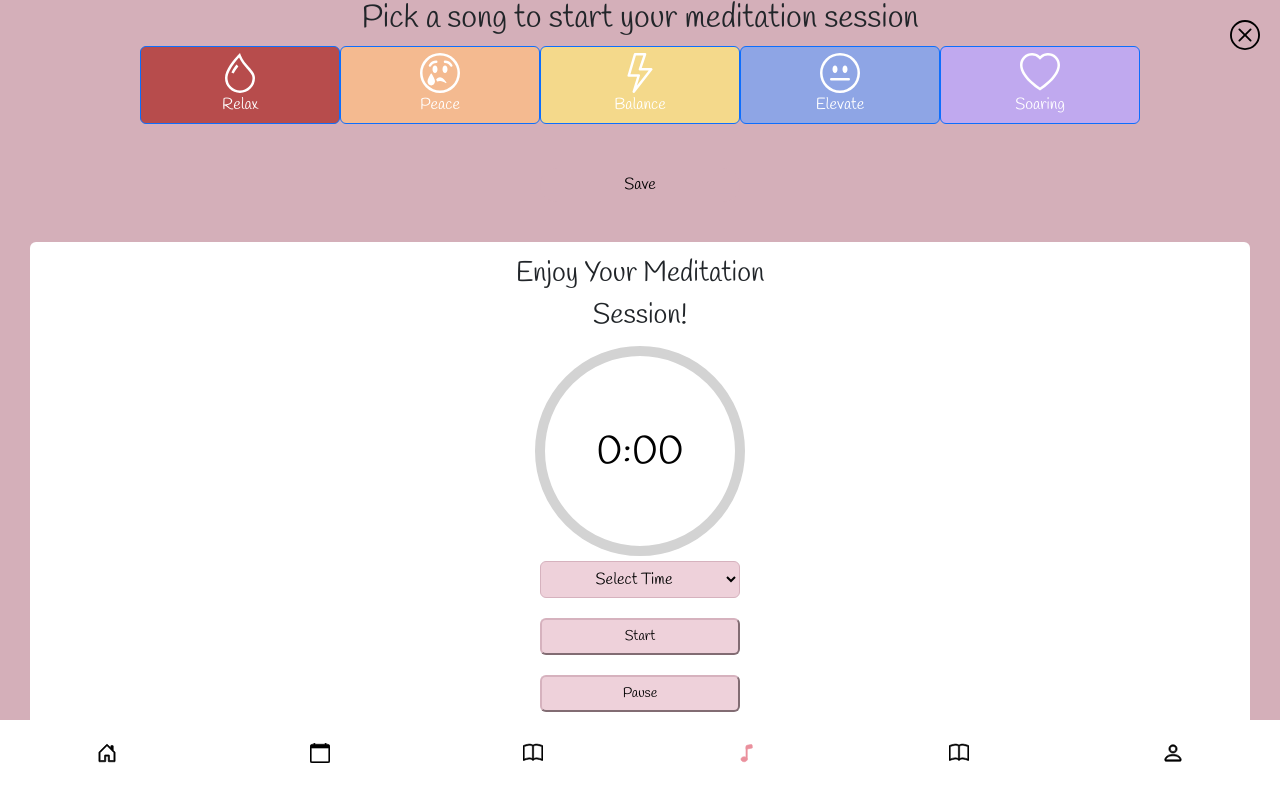
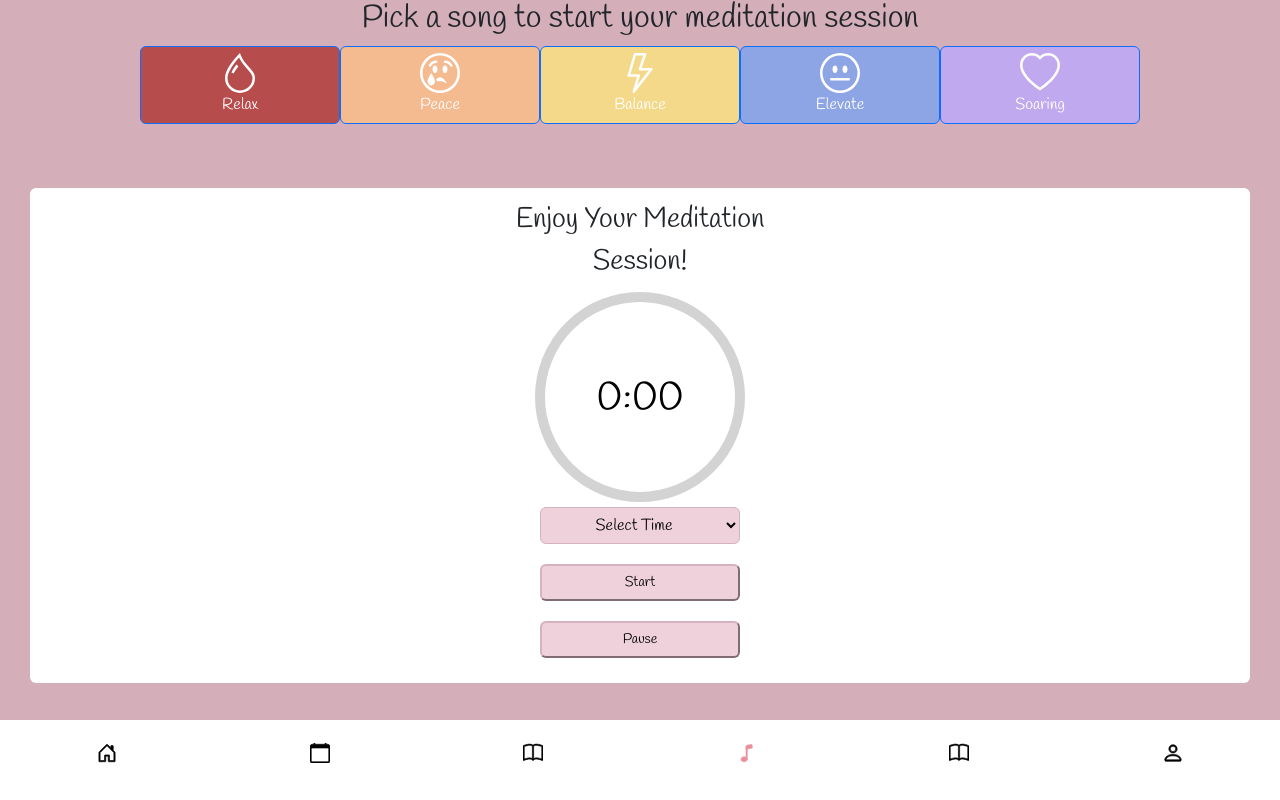
Before and after one commit to paceuniversity/team3spring2024, a React (Create React App) app in the folder moonflo/: page /meditation in a window 1280 px wide. Built offline with nearby package versions, Linux system fonts and the light colour scheme.

Commit message:
updates on the music.js

```diff
--- a/moonflo/src/components/music.css
+++ b/moonflo/src/components/music.css
@@ -18,30 +18,9 @@
     background-color: rgb(87, 86, 86);
     color: white;
 }
-.x-circle-button {
-    position: absolute;
-    top: 20px;
-    right: 20px;
-    background: none;
-    border: none;
-    padding: 0;
-    cursor: pointer;
-    color:black;
-}
+
 .music-content {
     display: flex;
     flex-direction: column;
     align-items: center;
 }
-
-.save-button {
-    margin-top: 10px;
-    padding:5px;
-    background-color: #D4AFB9;
-    border: none;
-    border-radius: 20px;
-}
-.save-button:hover {
-    background-color: #d8dcde;
-    color:black;
-}
--- a/moonflo/src/components/music.js
+++ b/moonflo/src/components/music.js
@@ -39,9 +39,6 @@ const Music = ({ selectedDate, onClose }) => {
   return (
     <div className="music-popup">
       <div className="music-content">
-      <a href="#" onClick={onClose} className="x-circle-button">
-        <BsXCircle size={30}/>
-      </a>
         <h2>Pick a song to start your meditation session</h2>
         <div className="music-button-container">
           <Button
@@ -76,7 +73,6 @@ const Music = ({ selectedDate, onClose }) => {
           </Button>
         </div>
         <br></br>
-        <Button onClick={handleSubmit} className="save-button">Save</Button>
       </div>
     </div>
   );
```
